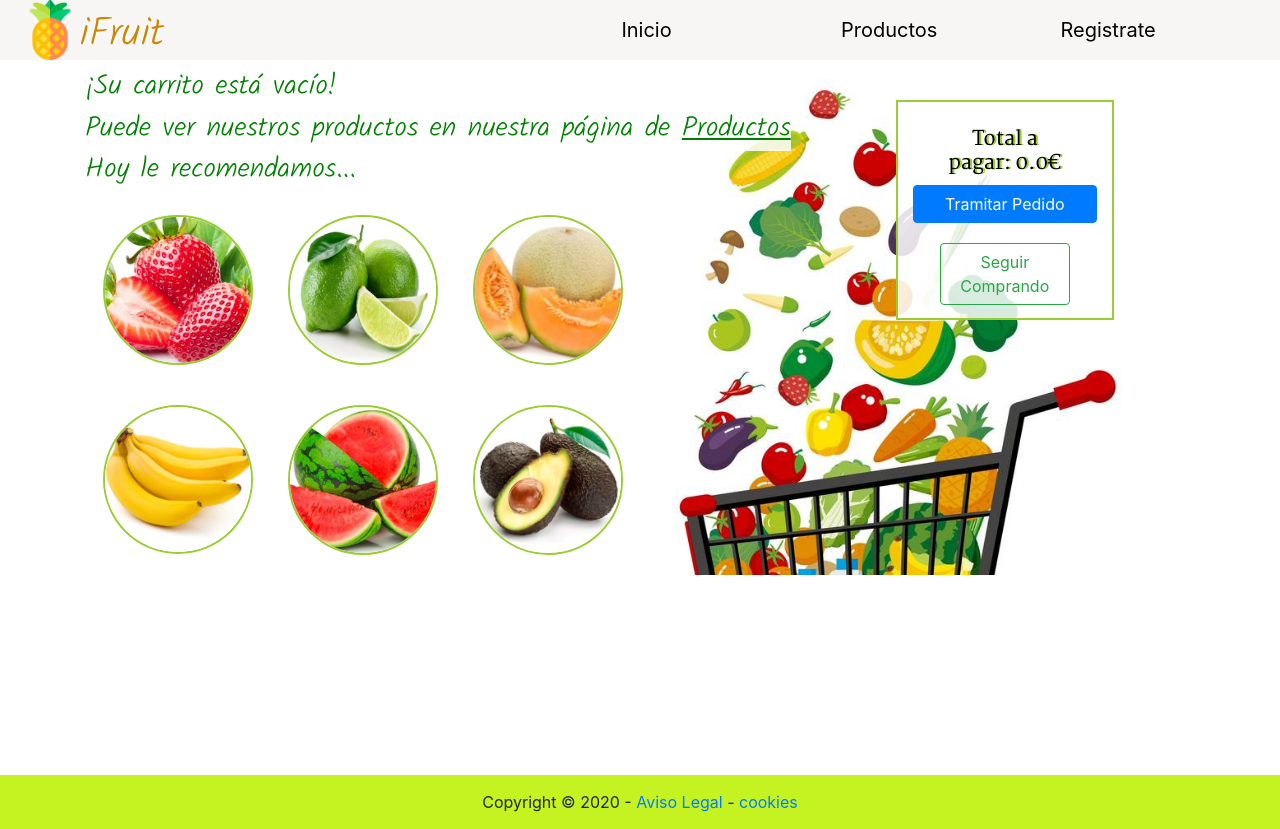
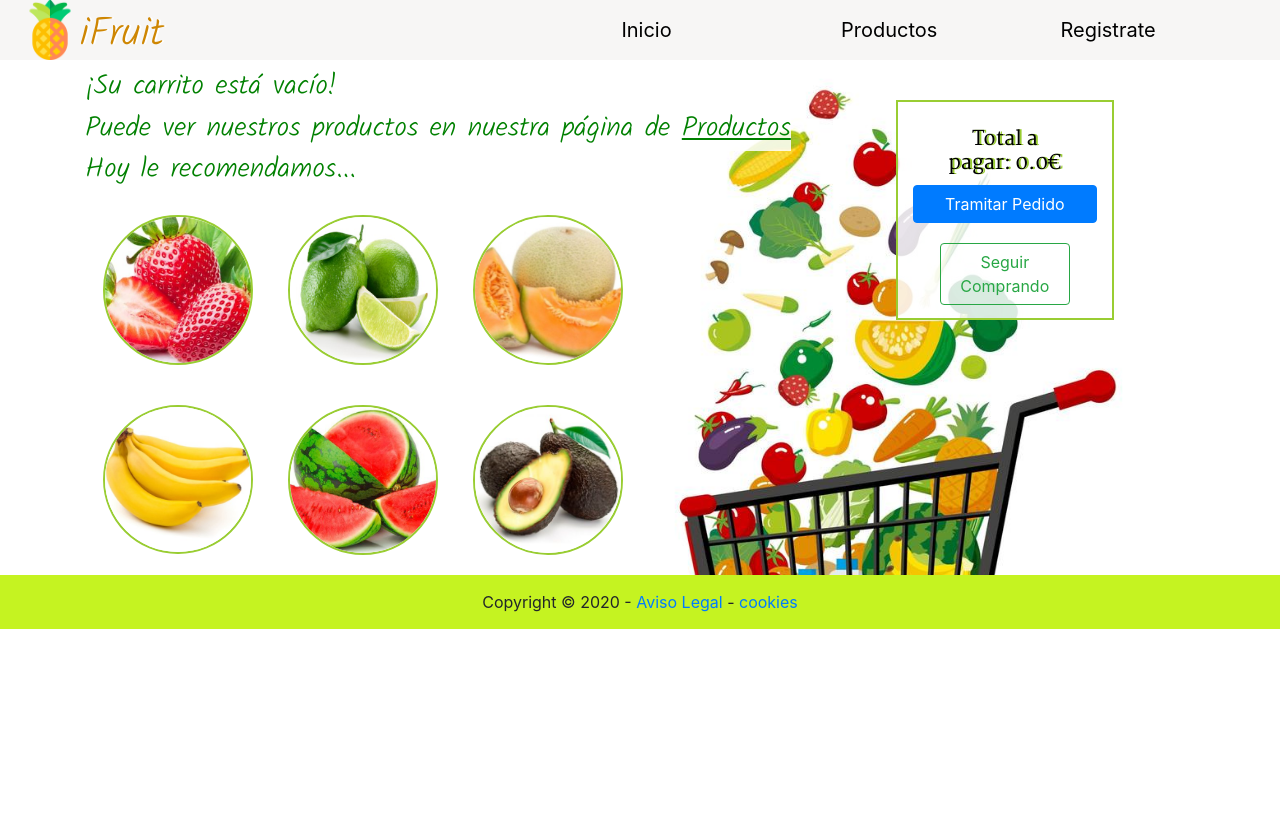
Before and after one commit to JPfstack/proyectoFinal, an Angular app: page /carrito in a window 1280 px wide. After the commit the page ends 800 px from the top, so only its background shows below. Built offline with nearby package versions, Linux system fonts and the light colour scheme; sample sign-in values are in the browser's storage; a web font is replaced by a local one.

Commit message:
Pequeños cambios.

```diff
--- a/src/app/app.component.css
+++ b/src/app/app.component.css
@@ -74,7 +74,6 @@ nav img{
 .container-footer{
     clear: both;
     position: relative;
-    margin-top: 200px;
     text-align: center;
     padding: 15px;
     background-color: rgb(197, 243, 33);
--- a/src/app/app.component.html
+++ b/src/app/app.component.html
@@ -17,7 +17,7 @@
             <div class="collapse navbar-collapse" id="navbarNav">
                 <ul class="navbar-nav ml-auto menu">
                     <li class="nav-item active">
-                        <a class="nav-link" [routerLink]="['/ifruit']">Inicio <span class="sr-only">(current)</span></a>
+                        <a class="nav-link" href="/ifruit">Inicio <span class="sr-only">(current)</span></a>
                     </li>
                     <li class="nav-item">
                         <a class="nav-link" [routerLink]="['/productos']">Productos</a>
--- a/src/app/componentes/cart/cart.component.ts
+++ b/src/app/componentes/cart/cart.component.ts
@@ -149,7 +149,7 @@ export class CartComponent implements OnInit {
 
     this.pedidoOK = true;
     setTimeout(() => {
-      this.router.navigate(['/ifruit'])
+      this.router.navigate(['/users/historico/' + id_cliente])
 
 
     }, 3000);
--- a/src/index.html
+++ b/src/index.html
@@ -7,7 +7,7 @@
   <base href="/">
   <meta name="viewport" content="width=device-width, initial-scale=1">
   <link rel="icon" type="image/x-icon" href="favicon.ico">
-  <link rel="stylesheet" href="https://cdnjs.cloudflare.com/ajax/libs/animate.css/4.0.0/animate.min.css" />
+  <link rel="stylesheet" href="https://cdnjs.cloudflare.com/ajax/libs/animate.css/4.0.0/animate.min.css">
   <link rel="stylesheet" href="https://unpkg.com/flickity@2/dist/flickity.min.css">
   <script src="https://unpkg.com/flickity@2/dist/flickity.pkgd.min.js"></script>
 </head>
```
